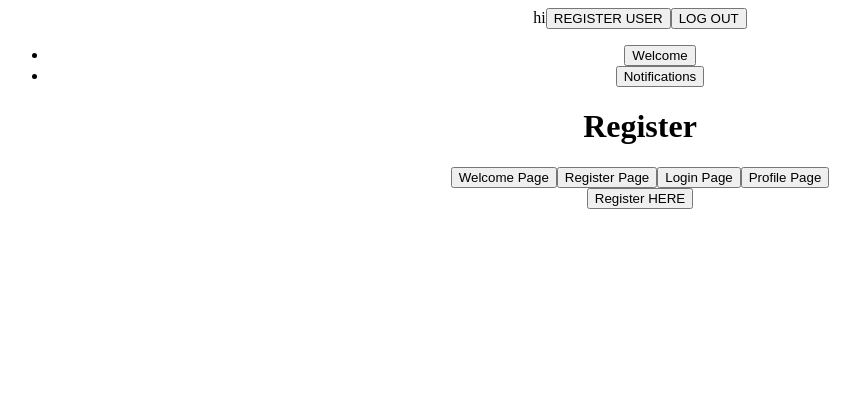
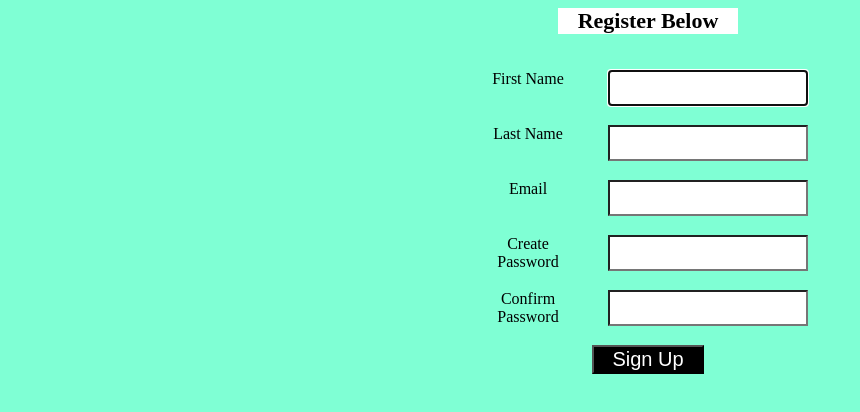
Before and after one commit to BrandonMCarlson/Socialmediauserstory-Front-End, a React (Create React App) app: page /register in a window 1280 px wide. Shown: the top 412 px of the page, without its empty margins (0-860 px from the left). Built offline with nearby package versions, Linux system fonts and the light colour scheme.

Commit message:
added registration page

```diff
--- a/src/App.jsx
+++ b/src/App.jsx
@@ -1,7 +1,7 @@
 import "./App.css";
 import React, { useState, useEffect } from "react";
 import axios from "axios";
-import MainHeader from "./components/MainHeader";
+
 import { Route, Routes } from "react-router";
 import jwtDecode from "jwt-decode";
 import Welcome from "./components/pages/Welcome";
@@ -14,13 +14,39 @@ function App() {
   const [friends, setFriends] = useState([]);
   const [profile, setProfile] = useState({});
 
+  const initialState = {
+    firstname: "",
+      lastname: "",
+      email: "",
+    password: "",
+    confirmPassword: "",
+
+  };
+
+const [data, setData] = React.useState(initialState);
+
+const handleChange = (event) => {
+  setData({...data,
+    [event.target.name]: event.target.value });
+    // console.log(data)
+};
+
+const handleConfirmPassword = () => {
+  // event.target.name = event.target.value;
+  if (data.confirmPassword !== data.password) {
+    alert('Password is Mismatched')
+    return false
+  }
+}
+
   const registerUser = async () => {
     await axios
       .post("http://localhost:5000/api/users/register", {
-        firstName: "Cust3",
-        lastName: "Cust3",
-        email: "cust3@cust3.com",
-        password: "cust3",
+        firstName: data.firstname,
+        lastName: data.lastname,
+        email: data.email,
+        password: data.password,
+        confirmPassword: data.confirmPassword
       })
       .then((res) => {
         localStorage.setItem("token", res.headers["x-auth-token"]);
@@ -95,14 +121,15 @@ function App() {
 
   return (
     <div className="App">
-      hi
-    <button onClick={()=>registerUser()}>REGISTER USER</button><button onClick={()=>logoutUser()}>LOG OUT</button>
-      <MainHeader />
+
+
+
+
       <main>
         <Routes>
           <Route path="/" element={<Welcome />}></Route>
           <Route path="login" element={<Login loginUser={loginUser} />}></Route>
-          <Route path="register" element={<Register registerUser={registerUser} />}></Route>
+          <Route path="register" element={<Register registerUser={registerUser} handleChange={handleChange} handleConfirmPassword={handleConfirmPassword} firstName={data.firstname} lastName={data.lastname} email={data.email} password={data.password} confirmPassword={data.confirmPassword} />}></Route>
           <Route path="profile" element={<Profile updateAboutMe={updateAboutMe} getAProfile={getAProfile} getFriends={getFriends} />}></Route>
         </Routes>
       </main>
--- a/src/components/pages/Login.jsx
+++ b/src/components/pages/Login.jsx
@@ -2,12 +2,13 @@ import React, { useState, useEffect } from "react";
 import { Route, Routes } from "react-router";
 import Button from "../Button";
 
-const Login = ({loginUser}) => {
+const Login = ({loginUser, logoutUser, registerUser}) => {
     return (
         <div>
             <h1>Login</h1>
             <Button/>
             <button onClick={()=>loginUser()}>Login Here</button>
+            <button onClick={()=>registerUser()}>REGISTER USER</button><button onClick={()=>logoutUser()}>LOG OUT</button>
         </div>
      );
 }
--- a/src/components/pages/Register.jsx
+++ b/src/components/pages/Register.jsx
@@ -1,14 +1,81 @@
 import React, { useState, useEffect } from "react";
 import { Route, Routes } from "react-router";
 import Button from "../Button";
+import "../styles/register.css"
 
-const Register = ({registerUser}) => {
+const Register = ({registerUser, firstName, lastName, email, password, confirmPassword, handleChange, handleConfirmPassword }) => {
     return (
         <div>
-            <h1>Register</h1>
-            <Button/>
-            <button onClick={()=>registerUser()}>Register HERE</button>
+            <form onSubmit={()=>registerUser()}>
+            <h1>Register Below</h1><br/><br/>
+            <div className="form-group">
+          <label htmlFor="firstname">First Name</label>
+          <input
+            autoFocus
+            value={firstName}
+            onChange={handleChange}
+            name="firstname"
+            type="text"
+            className="form-control"
+            id="firstname"
+            required
+          />
         </div>
+        <div className="form-group">
+          <label htmlFor="lastname">Last Name</label>
+          <input
+            value={lastName}
+            onChange={handleChange}
+            name="lastname"
+            type="text"
+            className="form-control"
+            id="lastname"
+            required
+          />
+        </div>
+        <div className="form-group">
+          <label htmlFor="email">Email</label>
+          <input
+            value={email}
+            onChange={handleChange}
+            name="email"
+            type="email"
+            className="form-control"
+            id="email"
+            aria-describedby="emailHelp"
+            required
+          />
+          </div>
+
+        <div className="form-group">
+          <label htmlFor="password">Create Password</label>
+          <input
+            value={password}
+            onChange={handleChange}
+            name="password"
+            type="password"
+            className="form-control"
+            id="password"
+            required
+          />
+        </div>
+        <div className="form-group">
+          <label htmlFor="password">Confirm Password</label>
+          <input
+            value={confirmPassword}
+            onChange={handleChange}
+            onBlur={handleConfirmPassword}
+            name="confirmPassword"
+            type="password"
+            className="form-control"
+            id="password"
+            required
+          />
+            </div>
+            <button type="submit">Sign Up</button>
+            </form>
+        </div>
+
      );
 }
 
--- a/src/components/pages/Welcome.jsx
+++ b/src/components/pages/Welcome.jsx
@@ -1,10 +1,11 @@
 import React, { useState, useEffect } from "react";
 import { Route, Routes } from "react-router";
 import Button from "../Button";
-
+import MainHeader from "../mainHeader";
 const Welcome = () => {
     return (
         <div>
+             <MainHeader />
             <h1>Welcome</h1>
             <Button/>
         </div>
--- /dev/null
+++ b/src/components/styles/register.css
@@ -0,0 +1,42 @@
+body{
+    width: 100%;
+    height: 600vh;
+    background-color: aquamarine;
+}
+form{
+    width: 25%;
+    margin: 0 auto;
+}
+h1{
+    width: 30%;
+    background-color: white;
+    color: black;
+    margin: 0 auto;
+    font-size: 22px;
+    width: 180px
+}
+.form-group{
+    display: flex;
+    text-align: center;
+    justify-content: space-between;
+    height: 40px;
+    margin-bottom: 15px;
+}
+.form-group label{
+    color: black;
+    width: 25%
+}
+
+.form-group input{
+    width: 60%;
+    height: 30px;
+    background-color: white;
+
+}
+button{
+    width: 35%;
+    background-color: black;
+    color: white;
+    font-size: 20px;
+    margin: 0 auto
+}
```
